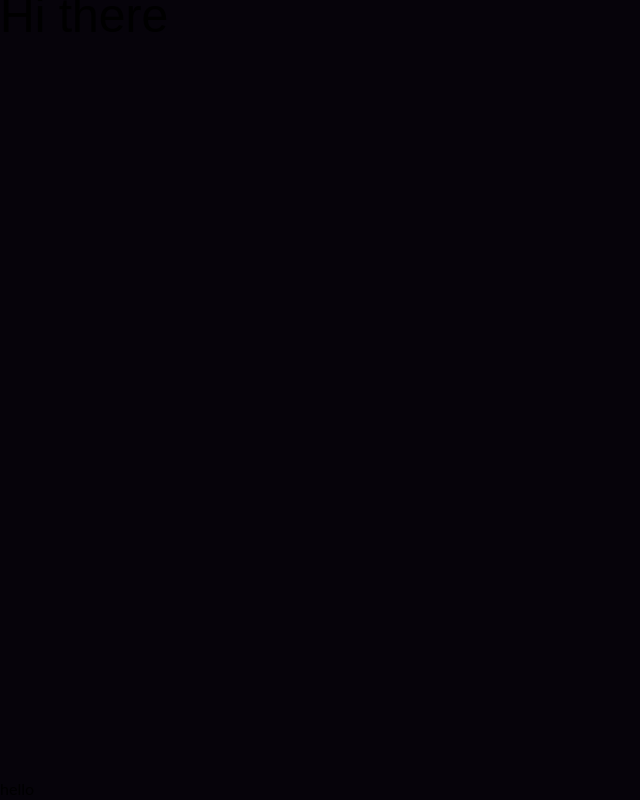
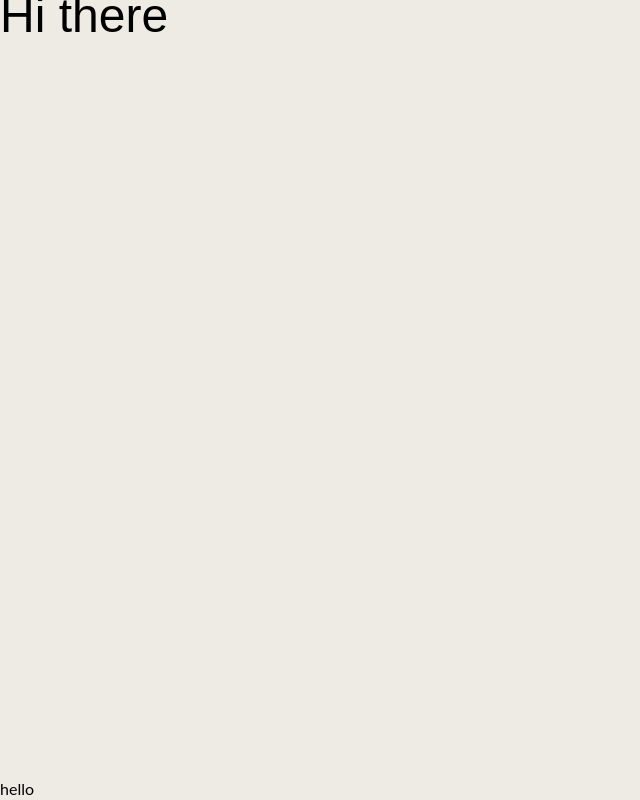
Before and after one commit to Healoz/PhoebeEasterSewingWebsite, a Next.js app: page / in a window 1280 px wide. Shown: the whole page, without its empty margins (0-640 px from the left). Built offline with nearby package versions, Linux system fonts and the light colour scheme.

Commit message:
Fixed colours

```diff
--- a/app/globals.scss
+++ b/app/globals.scss
@@ -19,7 +19,7 @@ main {
   display: flex;
   flex-direction: column;
   justify-content: space-between;
-  background-color: $black;
+  background-color: $white;
 }
 
 img,
```
